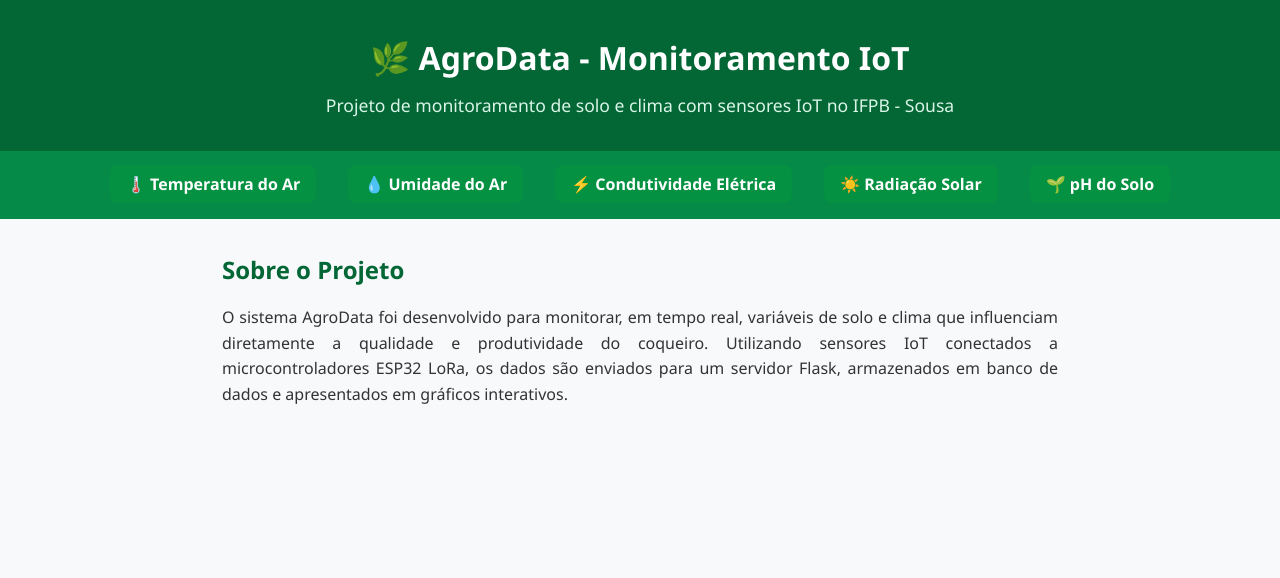
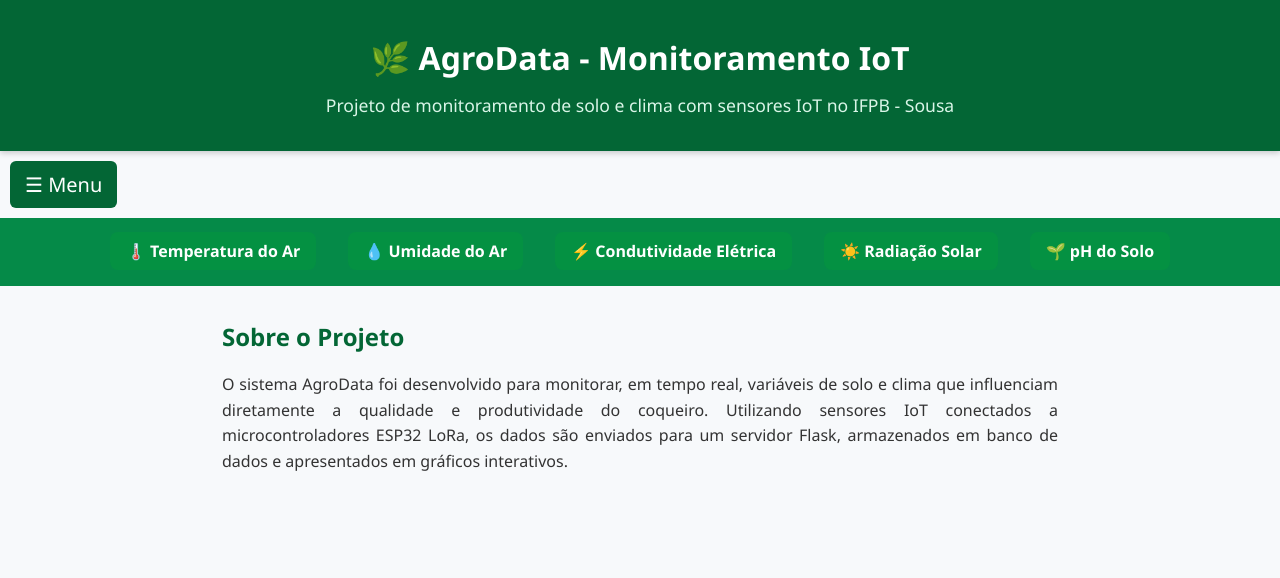
Before and after one commit to renegadelhaedu/agrodata, a Flask app: page / in a window 1280 px wide. Shown: the top 578 px of the page. Run offline with Flask 3, Linux system fonts and the light colour scheme.

Commit message:
timezone and sidebar

```diff
--- a/modelo/coleta.py
+++ b/modelo/coleta.py
@@ -1,6 +1,6 @@
 from dao.banco import db
 from datetime import datetime
-
+from zoneinfo import ZoneInfo
 
 class Leitura(db.Model):
     __tablename__ = "leituras"
@@ -9,12 +9,13 @@
     sensor_id = db.Column(db.String(50), nullable=False)
     tipo = db.Column(db.String(50), nullable=False)
     valor = db.Column(db.Float, nullable=False)
-    timestamp = db.Column(db.DateTime, default=datetime.utcnow)
+    timestamp = db.Column(db.DateTime, default=lambda: datetime.now(ZoneInfo("America/Sao_Paulo")))
 
     def __init__(self, sensor_id, tipo, valor):
         self.sensor_id = sensor_id
         self.tipo = tipo
         self.valor = valor
+        self.timestamp = datetime.now(ZoneInfo("America/Sao_Paulo"))
 
     def to_dict(self):
         return {
--- a/static/painel.css
+++ b/static/css/painel.css
@@ -92,3 +92,57 @@
     padding: 1rem;
     font-size: 0.9rem;
 }
+
+/* ======= SIDEBAR ======= */
+.menu-btn {
+    font-size: 20px;
+    padding: 10px 15px;
+    background-color: #036635;
+    color: white;
+    border: none;
+    cursor: pointer;
+    border-radius: 6px;
+    margin: 10px;
+    align-self: flex-start;
+}
+
+.menu-btn:hover {
+    background-color: #02b252;
+}
+
+.sidebar {
+    height: 100%;
+    width: 0;
+    position: fixed;
+    z-index: 1000;
+    top: 0;
+    left: 0;
+    background-color: #058a48;
+    overflow-x: hidden;
+    transition: 0.4s;
+    padding-top: 60px;
+    box-shadow: 2px 0 8px rgba(0,0,0,0.3);
+}
+
+.sidebar a {
+    padding: 10px 20px;
+    text-decoration: none;
+    font-size: 18px;
+    color: #f1f1f1;
+    display: block;
+    transition: 0.3s;
+    font-weight: bold;
+}
+
+.sidebar a:hover {
+    background-color: #02b252;
+}
+
+.close-btn {
+    position: absolute;
+    top: 15px;
+    right: 25px;
+    font-size: 30px;
+    color: white;
+    text-decoration: none;
+}
--- /dev/null
+++ b/static/js/sidebar.js
@@ -0,0 +1,11 @@
+const menuBtn = document.getElementById('menu-btn');
+const sidebar = document.getElementById('sidebar');
+const closeBtn = document.getElementById('close-btn');
+
+menuBtn.addEventListener('click', () => {
+    sidebar.style.width = "250px";
+});
+
+closeBtn.addEventListener('click', () => {
+    sidebar.style.width = "0";
+});
--- a/templates/painel.html
+++ b/templates/painel.html
@@ -3,7 +3,8 @@
 <head>
     <meta charset="UTF-8">
     <title>AgroData - Monitoramento IoT</title>
-    <link rel="stylesheet" href="{{ url_for('static', filename='painel.css') }}">
+    <link rel="stylesheet" href="{{ url_for('static', filename='css/painel.css') }}">
+    <script defer src="{{ url_for('static', filename='js/sidebar.js') }}"></script>
 </head>
 <body>
 
@@ -11,6 +12,19 @@
         <h1>🌿 AgroData - Monitoramento IoT</h1>
         <p>Projeto de monitoramento de solo e clima com sensores IoT no IFPB - Sousa</p>
     </header>
+
+    <button id="menu-btn" class="menu-btn">☰ Menu</button>
+
+    <div id="sidebar" class="sidebar">
+        <a href="javascript:void(0)" class="close-btn" id="close-btn">&times;</a>
+        <ul>
+            <li><a href="{{ url_for('leitura_bp.view_grafico', tipo='temperatura_ar') }}">🌡️ Temperatura do Ar</a></li>
+            <li><a href="{{ url_for('leitura_bp.view_grafico', tipo='umidade_ar') }}">💧 Umidade do Ar</a></li>
+            <li><a href="{{ url_for('leitura_bp.view_grafico', tipo='condutividade') }}">⚡ Condutividade Elétrica</a></li>
+            <li><a href="{{ url_for('leitura_bp.view_grafico', tipo='rad_solar') }}">☀️ Radiação Solar</a></li>
+            <li><a href="{{ url_for('leitura_bp.view_grafico', tipo='ph_solo') }}">🌱 pH do Solo</a></li>
+        </ul>
+    </div>
 
     <nav>
         <ul>
```
Also changed, not shown: instance/iot_data.db (added).
